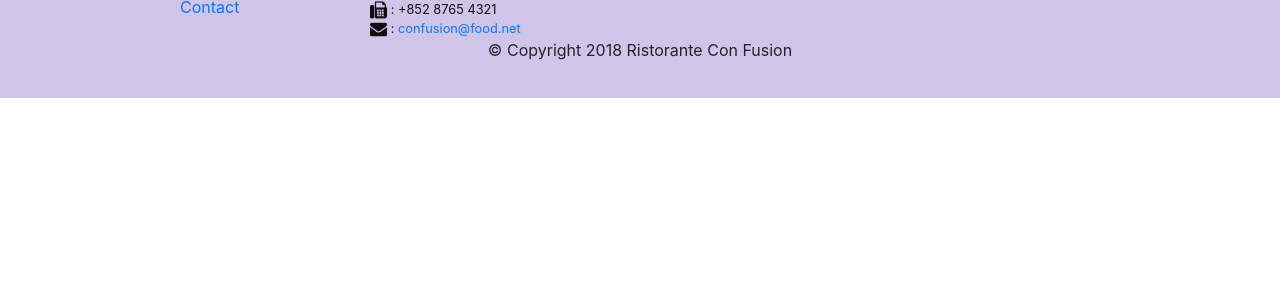
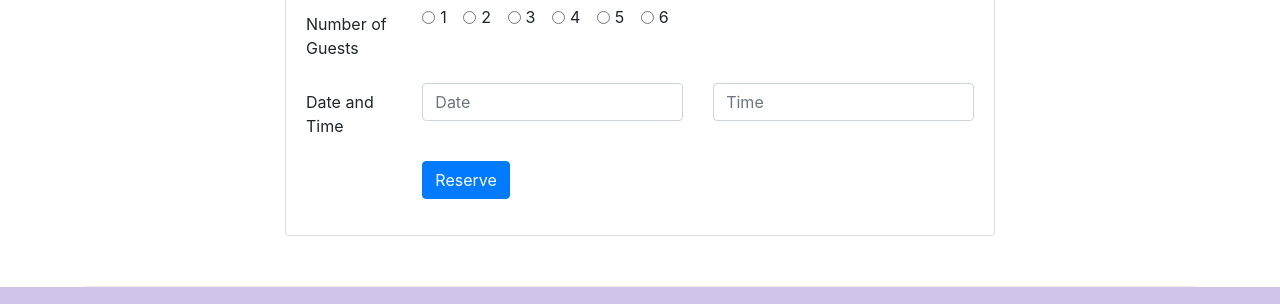
Before and after one commit to altafahmad1/conFusion, a website: page index.html in a window 1280 px wide. Shown: the part 1663-1967 px from the top of the page. Before the commit the page ends 1761 px from the top, so only its background shows below. Drawn offline with nearby package versions, Linux system fonts and the light colour scheme.

Commit message:
Assignment 2

```diff
--- a/index.html
+++ b/index.html
@@ -24,7 +24,7 @@
             <button class="navbar-toggler" type="button" data-toggle="collapse" data-target="#Navbar">
                 <span class="navbar-toggler-icon"></span>
             </button>
-            <a class="navbar-brand" href="#"><img src="img/logo.png" height="30" width="41"></a>
+            <a class="navbar-brand mr-auto" href="#"><img src="img/logo.png" height="30" width="41"></a>
             <div class="collapse navbar-collapse" id="Navbar">
                 <ul class="navbar-nav mr-auto">
                     <li class="nav-item active"><a class="nav-link" href="#"><span class="fa fa-home fa-lg"></span> Home</a></li>
@@ -43,8 +43,12 @@
                     <h1>Ristorante con Fusion</h1>
                     <p>We take inspiration from the World's best cuisines, and create a unique fusion experience. Our lipsmacking creations will tickle your culinary senses!</p>
                 </div>
-                <div class="col-12 col-sm align-self-center">
+                <div class="col-12 col-sm-3 align-self-center">
                     <img class="img-fluid" src="img/logo.png">
+                </div>
+
+                <div class="col-12 col-sm-3 align-self-center">
+                    <a class="btn btn-warning btn-block" href="#reservationForm">Reserve Table</a>
                 </div>
             </div>
         </div>
@@ -60,7 +64,7 @@
                     <img class="d-flex mr-3 img-thumbnail align-self-center"
                             src="img/uthappizza.png" alt="Uthappizza">
                     <div class="media-body">
-                        <h2 class="mt-0">Uthappizza</h2>
+                        <h2 class="mt-0">Uthappizza <span class="badge badge-danger">HOT</span> <span class="badge badge-pill badge-secondary">$4.99</span></h2>
                         <p class="d-none d-sm-block">A unique combination of Indian Uthappam (pancake) and
                             Italian pizza, topped with Cerignola olives, ripe vine
                             cherry tomatoes, Vidalia onion, Guntur chillies and
@@ -76,8 +80,13 @@
                 <h3>This Month's Promotions</h3>
             </div>
             <div class="col col-sm col-md">
-                <h2>Weekend Grand Buffet</h2>
-                <p>Featuring mouthwatering combinations with a choice of five different salads, six enticing appetizers, six main entrees and five choicest desserts. Free flowing bubbly and soft drinks. All for just $19.99 per person </p>
+                <div class="media">
+                    <div class="media-body">
+                        <h2 class="mt-0">Weekend Grand Buffet <span class="badge badge-danger">NEW</span></h2>
+                        <p class="d-none d-sm-block">Featuring mouthwatering combinations with a choice of five different salads, six enticing appetizers, six main entrees and five choicest desserts. Free flowing bubbly and soft drinks. All for just $19.99 per person </p>
+                    </div>
+                    <img class="d-flex ml-3 img-thumbnail align-self-center" src="img/buffet.png" alt="buffet">
+                </div>
             </div>
         </div>
 
@@ -101,6 +110,77 @@
                 </div>
             </div>
         </div>
+
+        <div class="row row-content justify-content-center">
+            <div class="col-12 col-sm-8">
+                <div class="card">
+                    <h2 class="card-header bg-warning text-white">Reserve a Table</h2>
+                    <div class="card-body">
+                        <form id="reservationForm">
+                            <div class="form-group row">
+                                <label for="guestNumbers" class="col-12 col-lg-2 col-form-label">Number of Guests</label>
+                                <div class="col-12 col-lg-10">
+                                    <div class="form-check form-check-inline">
+                                        <input type="radio" name="guestNumbers" id="guestNumbers1" class="form-check-input"
+                                        value="1" >
+                                        <label for="guestNumbers1" class="form-check-label">1</label>
+                                    </div>
+
+                                    <div class="form-check form-check-inline">
+                                        <input type="radio" name="guestNumbers" id="guestNumbers2" class="form-check-input"
+                                        value="2" >
+                                        <label for="guestNumbers2" class="form-check-label">2</label>
+                                    </div>
+
+                                    <div class="form-check form-check-inline">
+                                        <input type="radio" name="guestNumbers" id="guestNumbers3" class="form-check-input"
+                                         value="3" >
+                                        <label for="guestNumbers3" class="form-check-label">3</label>
+                                    </div>
+
+                                    <div class="form-check form-check-inline">
+                                        <input type="radio" name="guestNumbers" id="guestNumbers4" class="form-check-input"
+                                        value="4" >
+                                        <label for="guestNumbers4" class="form-check-label">4</label>
+                                    </div>
+
+                                    <div class="form-check form-check-inline">
+                                        <input type="radio" name="guestNumbers" id="guestNumbers5" class="form-check-input"
+                                        value="5" >
+                                        <label for="guestNumbers5" class="form-check-label">5</label>
+                                    </div>
+
+                                    <div class="form-check form-check-inline">
+                                        <input type="radio" name="guestNumbers" id="guestNumbers6" class="form-check-input"
+                                        value="6" >
+                                        <label for="guestNumbers6" class="form-check-label">6</label>
+                                    </div>
+                                </div>
+                            </div>
+
+                            <div class="form-group row">
+                                <label for="date" class="col-12 col-lg-2 col-form-label">Date and Time</label>
+                                <div class="col-6 col-lg-5">
+                                    <input type="text" name="date" class="form-control" placeholder="Date" id="date">
+                                </div>
+                                <div class="col-6 col-lg-5">
+                                    <input type="text" name="time" class="form-control" placeholder="Time" id="time">
+                                </div>
+                            </div>
+
+                            <div class="form-group row">
+                                <div class="offset-lg-2 col-lg-10">
+                                    <button type="submit" class="btn btn-primary">Reserve</button>
+                                </div>
+                            </div>
+                        </form>
+                    </div>
+                </div>
+            </div>
+        </div>
+
+
+
     </div>
 
 
```
Also changed, not shown: aboutus.html (+1 -1 lines), contactus.html (+1 -1 lines).
